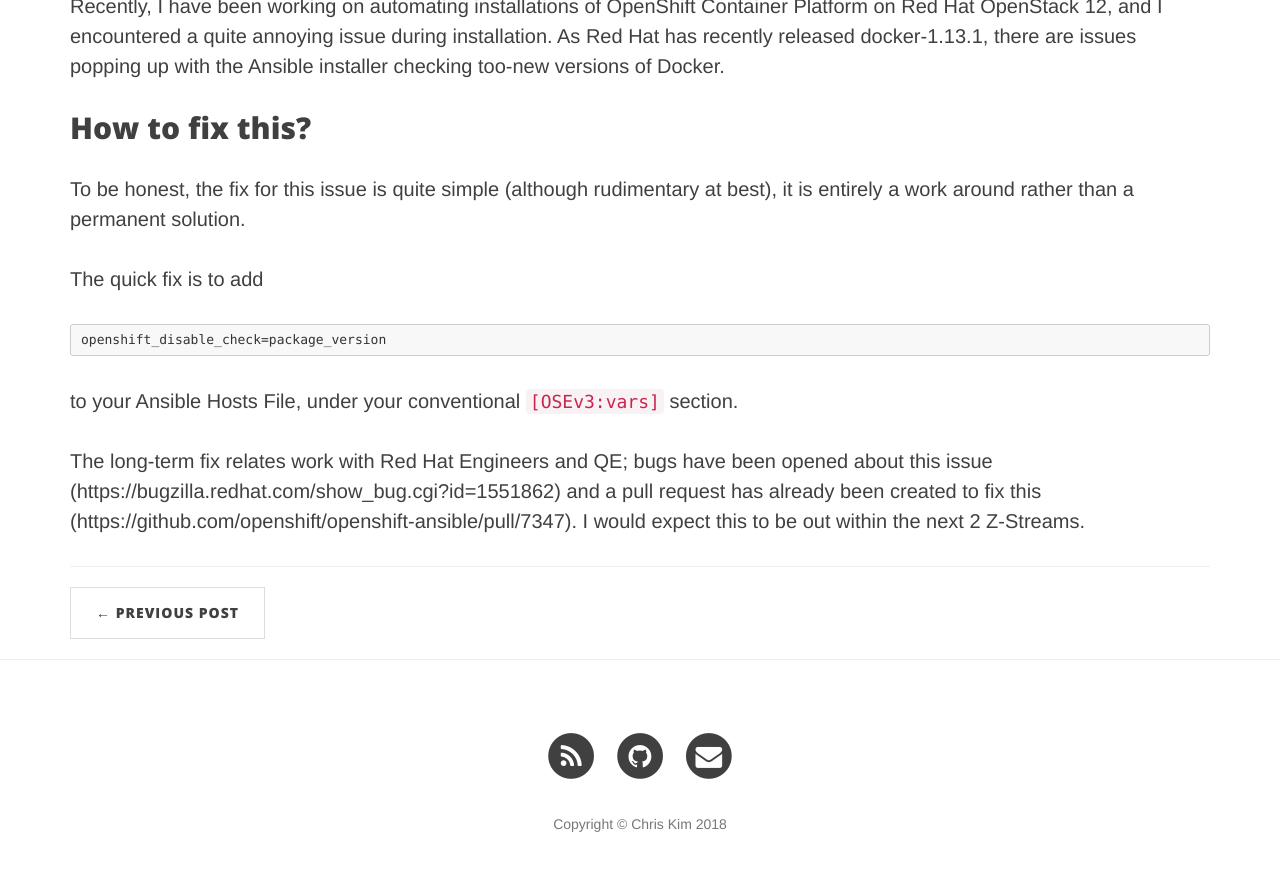
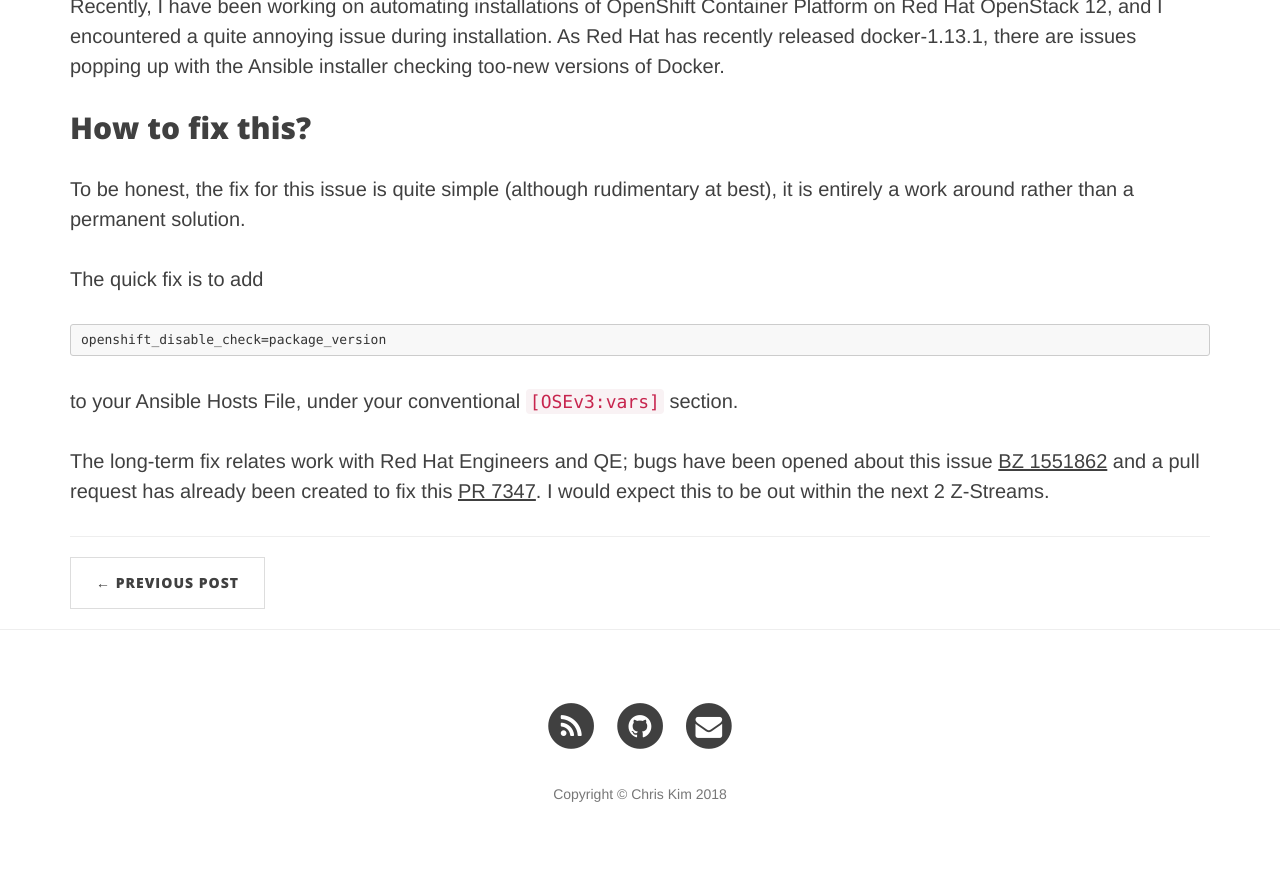
Before and after one commit to Oats87/oats87.github.io, a Jekyll site: the page built from _posts/2018-03-12-docker-version-too-new.markdown, in a window 1280 px wide and 900 px high, scrolled down 905 px. Shown: the top 871 px of the window. Built offline with Jekyll 4.4.1, drawn with Linux system fonts in a browser that asks for light colours; nearby versions of some CDN libraries; some of the changed text lies outside the part shown.

Commit message:
Fixing issue

```diff
--- a/_posts/2018-03-12-docker-version-too-new.markdown
+++ b/_posts/2018-03-12-docker-version-too-new.markdown
@@ -1,6 +1,6 @@
 ---
 layout: post
-title:  "OpenShift Container Platform 3.6/3.7 Installation/Upgrade Failure due to docker-1.13.1 existence"
+title:  "OpenShift Container Platform 3.6/3.7 Installation/Upgrade Failure due to docker 1.13.1 existence"
 date:   2018-03-12 09:33:00 -0800
 categories: openshift ocp
 ---
@@ -26,4 +26,4 @@
 
 to your Ansible Hosts File, under your conventional `[OSEv3:vars]` section.
 
-The long-term fix relates work with Red Hat Engineers and QE; bugs have been opened about this issue (https://bugzilla.redhat.com/show_bug.cgi?id=1551862) and a pull request has already been created to fix this (https://github.com/openshift/openshift-ansible/pull/7347). I would expect this to be out within the next 2 Z-Streams.
+The long-term fix relates work with Red Hat Engineers and QE; bugs have been opened about this issue [BZ 1551862](https://bugzilla.redhat.com/show_bug.cgi?id=1551862) and a pull request has already been created to fix this [PR 7347](https://github.com/openshift/openshift-ansible/pull/7347). I would expect this to be out within the next 2 Z-Streams.
```
